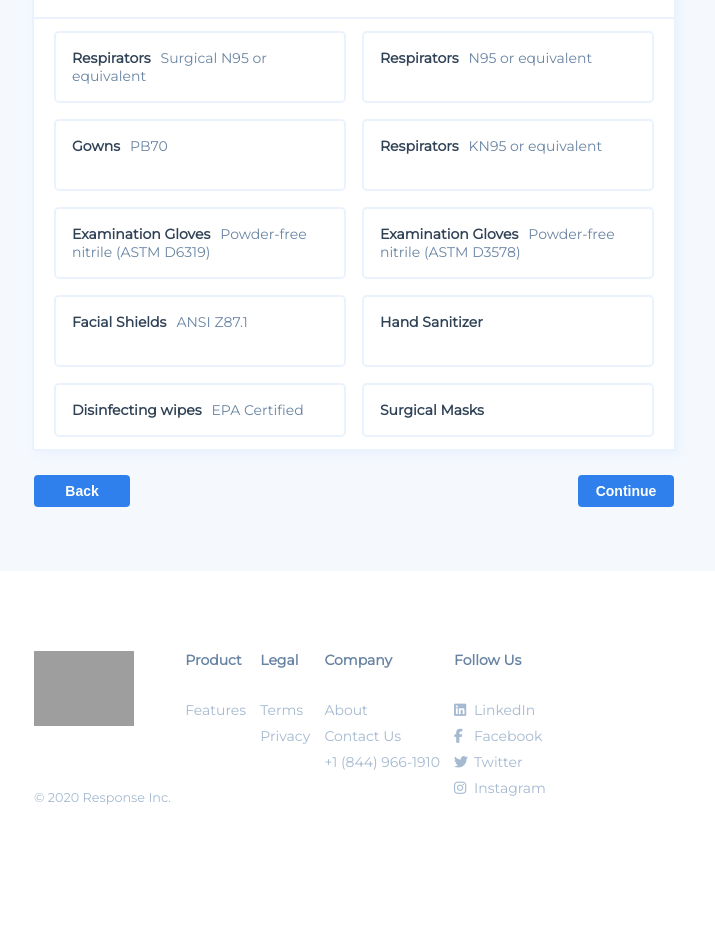
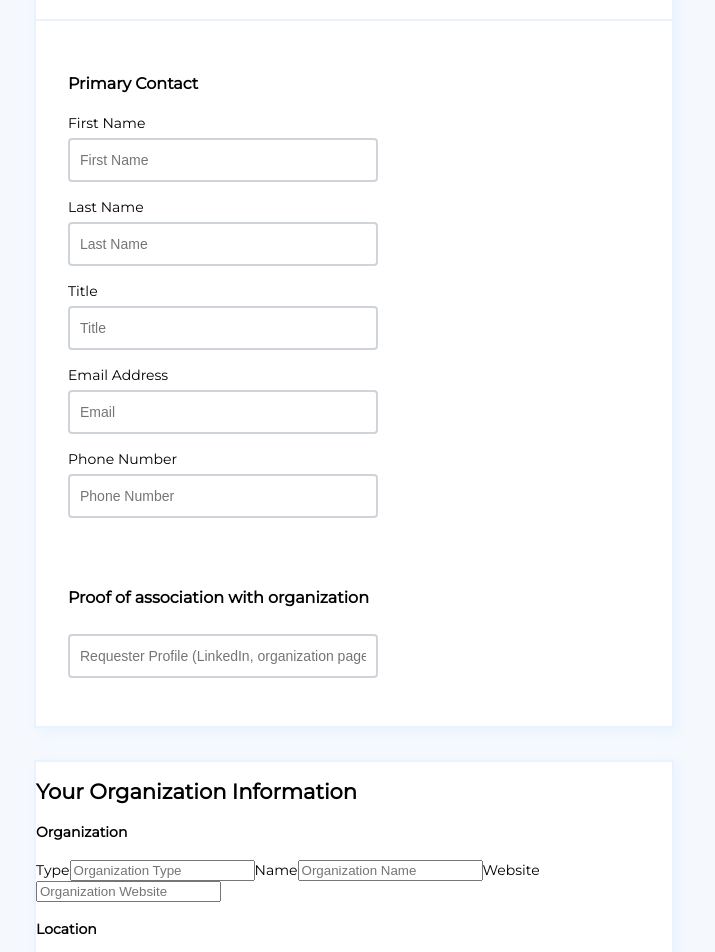
Before and after one commit to KaiserPhemi/covid-landing, a React app: page /register in a window 1280 px wide. Shown: the part 180-1132 px from the top of the page, without its empty margins (350-1065 px from the left). Before the commit the page ends 1065 px from the top, so only its background shows below. Built offline with nearby package versions, Linux system fonts and the light colour scheme; grey boxes are pictures that could not be loaded.

Commit message:
ft(submission-page)
- add contact info form
- add user details form

```diff
--- a/src/components/App/app.scss
+++ b/src/components/App/app.scss
@@ -4,10 +4,10 @@ body {
   margin: 0;
   outline: 0;
   padding: 0;
+  -webkit-font-smoothing: antialiased;
+  -moz-osx-font-smoothing: grayscale;
   font-size: 14px;
   font-family: "Montserrat", sans-serif;
-  -webkit-font-smoothing: antialiased;
-  -moz-osx-font-smoothing: grayscale;
 }
 
 // default styling for unordered links
--- a/src/components/SignUpPage/ContactInfo.jsx
+++ b/src/components/SignUpPage/ContactInfo.jsx
@@ -1,11 +1,125 @@
 // react libraries
 import React from "react";
+
+// styles
+import "./_contact.scss";
+
+// utils
+import { EULA } from "../../utils/constants";
 
 /**
  * @desc captures users contact details
  */
 const ContactInfo = () => {
-  return <div>the contact form </div>;
+  return (
+    <div className="contact-info-page">
+      {/* Contact Info */}
+      <div className="default-card contact-info-section">
+        <div className="section-header">
+          <h2>Contact Information</h2>
+        </div>
+        <div className="contact-info-body">
+          <div className="body-header">
+            <h4>Primary Contact</h4>
+          </div>
+          <div className="body-details">
+            <label htmlFor="first-name">First Name</label>
+            <input
+              className="user-input-field"
+              type="text"
+              placeholder="First Name"
+              id="first-name"
+            />
+            <label htmlFor="last-name">Last Name</label>
+            <input
+              className="user-input-field"
+              type="text"
+              placeholder="Last Name"
+              id="last-name"
+            />
+            <label htmlFor="title">Title</label>
+            <input
+              className="user-input-field"
+              type="text"
+              placeholder="Title"
+              id="title"
+            />
+            <label htmlFor="email">Email Address</label>
+            <input
+              className="user-input-field"
+              type="email"
+              placeholder="Email"
+              id="email"
+            />
+            <label htmlFor="phone-number">Phone Number</label>
+            <input
+              className="user-input-field"
+              type="text"
+              placeholder="Phone Number"
+              id="phone-number"
+            />
+          </div>
+        </div>
+        <div className="contact-info-body org-link-card">
+          <div className="body-header">
+            <h4>Proof of association with organization</h4>
+          </div>
+          <div className="link">
+            {/* <label htmlFor=""></label> */}
+            <input
+              className="user-input-field"
+              type="text"
+              placeholder="Requester Profile (LinkedIn, organization page, etc."
+            />
+          </div>
+        </div>
+      </div>
+
+      {/* Organization Info */}
+      <div className="default-card org-details-section">
+        <div className="section-header">
+          <h2>Your Organization Information</h2>
+        </div>
+        <div className="org-details-body">
+          <div>
+            <div className="body-header">
+              <h4>Organization</h4>
+            </div>
+            <div className="org-details">
+              <label htmlFor="">Type</label>
+              <input type="select" placeholder="Organization Type" />
+              <label htmlFor="">Name</label>
+              <input type="text" placeholder="Organization Name" />
+              <label htmlFor="">Website</label>
+              <input type="text" placeholder="Organization Website" />
+            </div>
+          </div>
+          <div>
+            <div className="body-header">
+              <h4>Location</h4>
+            </div>
+            <div></div>
+          </div>
+        </div>
+      </div>
+
+      {/* Terms & Condition */}
+      <div className="default-card eula-wrapper">
+        <div className="section-header">
+          <h2>Terms and Conditions</h2>
+        </div>
+        <div className="eula-content">
+          {/* <p>{EULA}</p> */}
+          <div className="eula-checkbox">
+            <input type="checkbox" />
+            <label htmlFor="">I hereby agree to the Privacy Policy</label>
+            <input type="checkbox" />
+            <label htmlFor="">I hereby agree to the Terms & Conditions</label>
+          </div>
+        </div>
+      </div>
+    </div>
+  );
 };
 
 export default ContactInfo;
--- a/src/components/SignUpPage/ProductList.jsx
+++ b/src/components/SignUpPage/ProductList.jsx
@@ -39,10 +39,10 @@ const ProductList = () => {
         <p className="card-text">Select all that applies</p>
       </div>
       <div className="card-body">
-        {productList &&
-          productList.map((product, index) => (
+        {productList.map((product, index) => (
           <ProductListItem
             key={index}
+            index={index}
             checkActive={isItemActive}
             itemId={`item-${index + 1}`}
             category={product.category}
--- a/src/components/SignUpPage/ProductListItem.jsx
+++ b/src/components/SignUpPage/ProductListItem.jsx
@@ -1,5 +1,5 @@
 // react libraries
-import React, { forwardRef } from "react";
+import React from "react";
 import PropTypes from "prop-types";
 
 /**
@@ -9,6 +9,7 @@ import PropTypes from "prop-types";
 const ProductListItem = ({
   category,
   subCategory,
+  index,
   handleClick,
   itemId,
   checkActive,
--- a/src/components/SignUpPage/SignUpPage.jsx
+++ b/src/components/SignUpPage/SignUpPage.jsx
@@ -14,7 +14,7 @@ import Button from "../Common/Button";
  * @desc
  */
 const SignUpPage = () => {
-  const [pageStep, changeStep] = useState(2);
+  const [pageStep, changeStep] = useState(3);
 
   /**
    * @desc takes us to the next page
--- /dev/null
+++ b/src/components/SignUpPage/_contact.scss
@@ -0,0 +1,48 @@
+.contact-info-page {
+  width: 50%;
+  margin: 0 auto;
+
+  .default-card {
+    background-color: #fff;
+    box-shadow: 4px 4px 12px 0 #eaf2fd;
+    border: 2px solid #eaf2fd;
+    margin-bottom: 2rem;
+  }
+  .contact-info-section {
+    .section-header {
+      padding: 2rem;
+      font-weight: 700;
+      font-size: 1rem;
+      border-bottom: 2px solid #eaf2fd;
+    }
+
+    .body-header {
+      font-size: 1rem;
+    }
+
+    .user-input-field {
+      width: 50%;
+      height: 2rem;
+      color: #495057;
+      font-size: inherit;
+      border: 2px solid #ced4da;
+      border-radius: 4px;
+      padding: 4px 10px;
+      margin: 6px 0 16px;
+      outline: none;
+    }
+
+    .contact-info-body {
+      padding: 2rem;
+
+      .body-details {
+        display: flex;
+        flex-direction: column;
+      }
+    }
+
+    .org-link-card {
+      padding-top: 0;
+    }
+  }
+}
--- a/src/components/SignUpPage/_signup.scss
+++ b/src/components/SignUpPage/_signup.scss
@@ -2,7 +2,7 @@
   display: flex;
   flex-direction: column;
   align-items: center;
-  height: 100vh;
+  // height: 100vh;
   width: 100vw;
   margin: 0 auto;
   padding: 4rem;
--- a/src/utils/constants.js
+++ b/src/utils/constants.js
@@ -13,3 +13,7 @@ export const REQUEST_FLOW_IMG_1 = `https://uploads-ssl.webflow.com/5a7269a5582f5
 export const REQUEST_FLOW_IMG_2 = `https://uploads-ssl.webflow.com/5a7269a5582f52000102d51d/5ea47d5b808bdf5ef78c4308_supplier_simple.svg`;
 export const REQUEST_FLOW_IMG_3 = `https://uploads-ssl.webflow.com/5a7269a5582f52000102d51d/5e9d92f4c0385a5a0fa4c828_compare.svg`;
 export const REQUEST_FLOW_IMG_4 = `https://uploads-ssl.webflow.com/5a7269a5582f52000102d51d/5e9d92e6d328d8de2cdb3239_delivered.svg`;
+
+// terms content
+export const EULA = `Once you submit your request, we'll securely store your information in an account to make sure we can contact you when we find a match.
+                    We’ll send you a temporary password that you can use to access your account and manage your requests.`;
```
Lines whose indentation alone changed are shown as unchanged.
